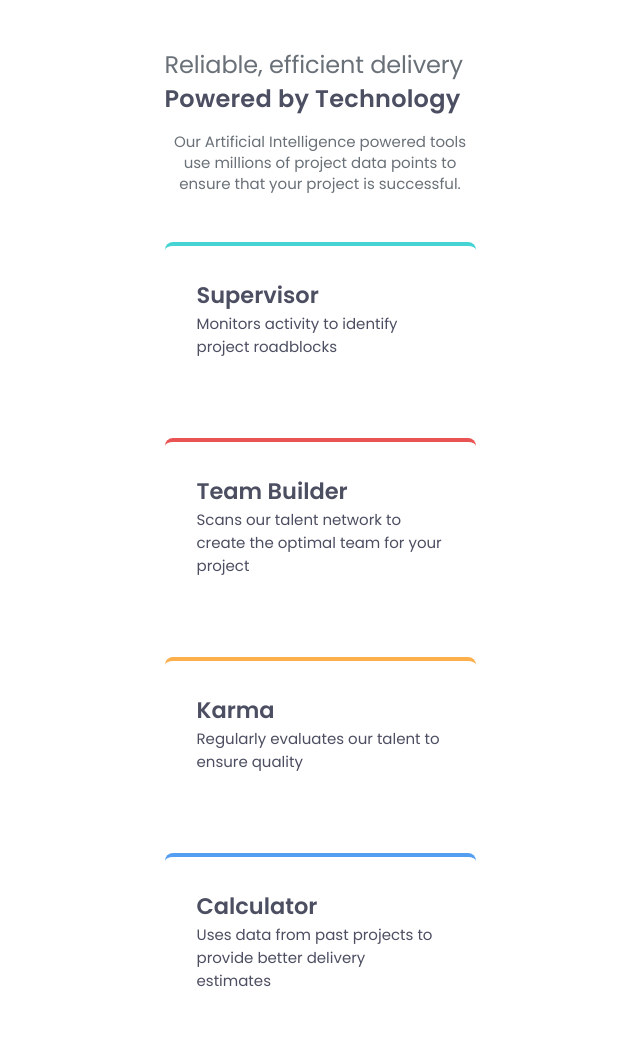
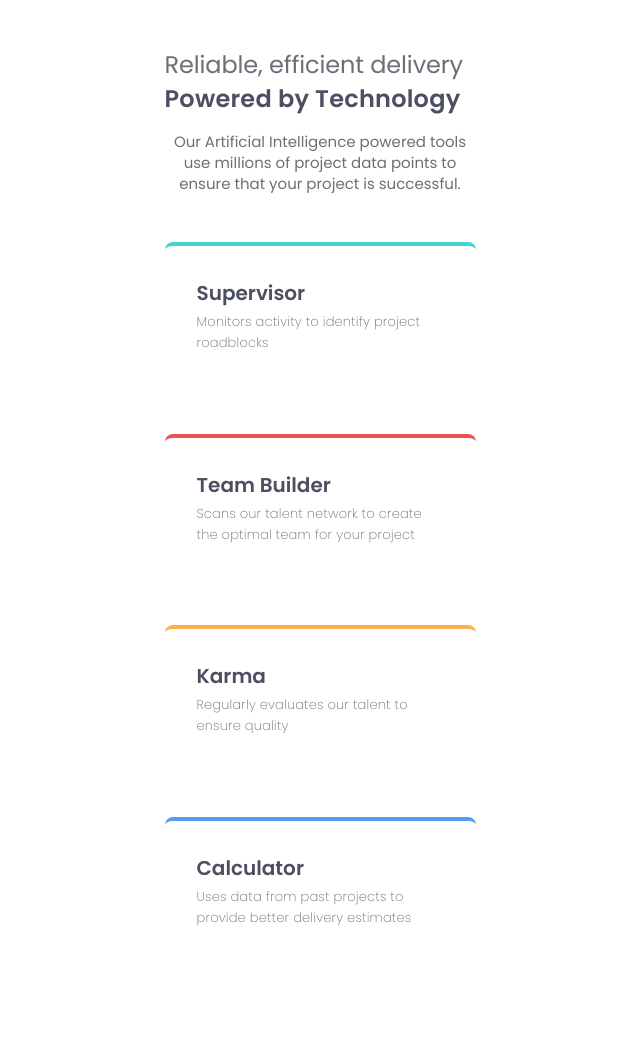
Before and after one commit to Polaris-algedi/four-card-feature-section, a website built with Vite: page index.html in a window 1280 px wide. Shown: the whole page, without its empty margins (320-960 px from the left). Built offline with nearby package versions, Linux system fonts and the light colour scheme.

Commit message:
Refactor style.css to add font size and spacing variables, and enhance h2 and card paragraph styles

```diff
--- a/src/style.css
+++ b/src/style.css
@@ -27,10 +27,13 @@
 
   /* Font sizes */
 
+  --font-size-xxs: 0.813rem; /* 13px */
   --font-size-base: 0.938rem; /* 15px */
   --font-size-h1: 1.5rem; /* 24px */
+  --font-size-h2: 1.25rem; /* 20px */
 
   /* Spacing */
+  --spacing-xxs: 0.25rem; /* 4px */
   --spacing-xs: 0.5rem; /* 8px */
   --spacing-sm: 0.75rem; /* 12px */
   --spacing-md: 1rem; /* 16px */
@@ -118,3 +121,18 @@ main > p {
 .card:nth-child(4) {
   border-block-start: var(--border-width) solid var(--blue);
 }
+
+h2 {
+  font-size: var(--font-size-h2);
+  font-weight: var(--font-weight-semibold);
+  color: var(--grey-500);
+  margin-block-end: var(--spacing-xxs);
+}
+
+.card p {
+  font-size: var(--font-size-xxs);
+  font-weight: var(--font-weight-light);
+  color: var(--grey-400);
+  line-height: 1.6;
+  letter-spacing: 0.013em;
+}
```
